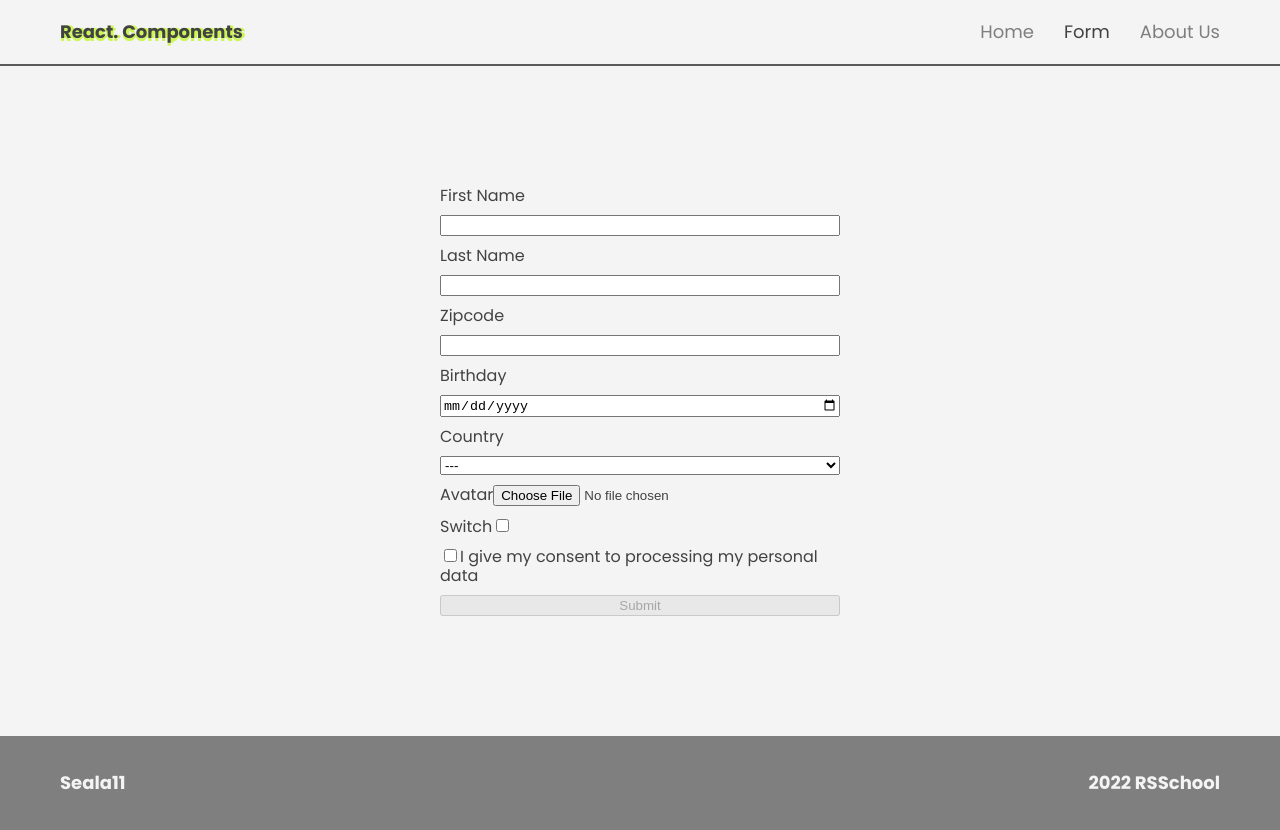
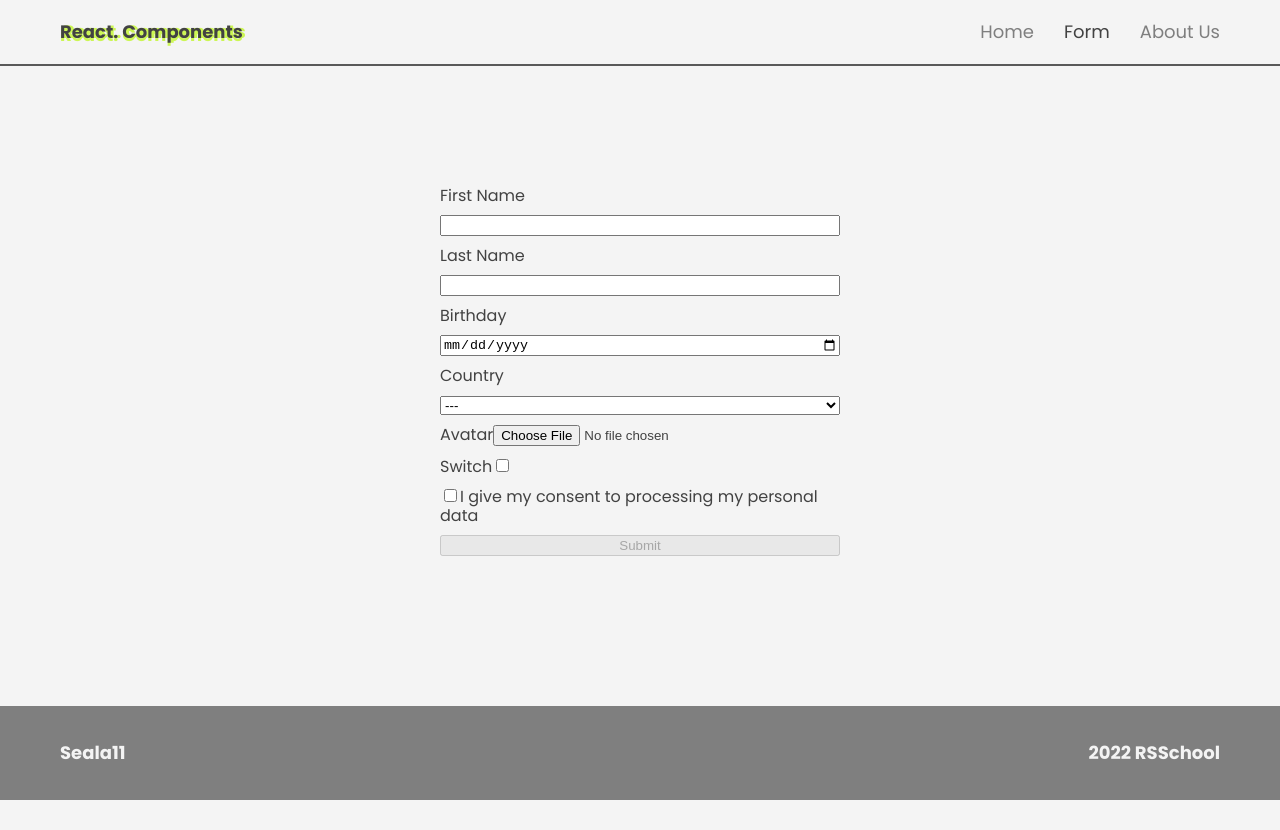
Before and after one commit to Seala11/react-flickr-gallery, a React (Create React App) app: page /form in a window 1280 px wide. After the commit the page ends 800 px from the top, so only its background shows below. Built offline with nearby package versions, Linux system fonts and the light colour scheme.

Commit message:
feat: add form submit errors tests

```diff
--- a/src/pages/form/index.tsx
+++ b/src/pages/form/index.tsx
@@ -5,14 +5,14 @@ import styles from './index.module.scss';
 type FormPropsType = {
   handleSubmit: () => void;
   enableSubmitButton: () => void;
+  disableSubmitButton: () => void;
   validateData: () => void;
-  disableSubmitButton: () => void;
+  removeInputError: () => void;
 };
 
-interface IErrors {
+interface IInputNames {
   lastName?: string;
   firstName?: string;
-  zipcode?: string;
   birthday?: string;
   country?: string;
   avatar?: string;
@@ -22,7 +22,6 @@ interface IErrors {
 enum UserInput {
   LAST_NAME = 'lastName',
   FIRST_NAME = 'firstName',
-  ZIP = 'zipcode',
   BIRTHDAY = 'birthday',
   COUNTRY = 'country',
   AVATAR = 'avatar',
@@ -31,20 +30,19 @@ enum UserInput {
 
 type StateType = {
   disabled: boolean;
-  errors: IErrors;
+  errors: IInputNames;
 };
 
 class Form extends React.Component {
   state: StateType = { disabled: true, errors: {} };
-  // firstNameInput: React.RefObject<HTMLInputElement>;
-  // firstNameInput: () => void;
 
   constructor(props: FormPropsType) {
     super(props);
     this.handleSubmit = this.handleSubmit.bind(this);
     this.enableSubmitButton = this.enableSubmitButton.bind(this);
+    this.disableSubmitButton = this.disableSubmitButton.bind(this);
     this.validateData = this.validateData.bind(this);
-    this.disableSubmitButton = this.disableSubmitButton.bind(this);
+    this.removeInputError = this.removeInputError.bind(this);
   }
 
   handleSubmit(event: React.ChangeEvent<HTMLFormElement>) {
@@ -57,26 +55,10 @@ class Form extends React.Component {
   }
 
   enableSubmitButton(event: React.ChangeEvent<HTMLInputElement | HTMLSelectElement>) {
-    const reset = () => {
-      this.setState({
-        disabled: false,
-        errors: {},
-      });
-    };
     if (Object.keys(this.state.errors).length > 0) {
-      const newErrorsState = { ...this.state.errors };
-      delete newErrorsState[event.target.name as keyof IErrors];
-
-      if (Object.keys(newErrorsState).length > 0) {
-        this.setState({
-          disabled: true,
-          errors: newErrorsState,
-        });
-      } else {
-        reset();
-      }
+      this.removeInputError(event.target.name as keyof IInputNames);
     } else {
-      reset();
+      this.setState({ disabled: false });
     }
   }
 
@@ -88,8 +70,20 @@ class Form extends React.Component {
     }
   }
 
+  removeInputError(key: keyof IInputNames) {
+    const newErrorsState = { ...this.state.errors };
+    delete newErrorsState[key];
+    // const { [key]: _, ...newErrorsState } = this.state.errors;
+
+    if (Object.keys(newErrorsState).length > 0) {
+      this.setState({ disabled: true, errors: newErrorsState });
+    } else {
+      this.setState({ disabled: false, errors: {} });
+    }
+  }
+
   validateData(data: FormData) {
-    const errors: IErrors = {};
+    const errors: IInputNames = {};
     const map = new Map(data.entries());
     let agreement = false;
     console.log('validate', map);
@@ -97,15 +91,11 @@ class Form extends React.Component {
     for (const [key, val] of map) {
       switch (key) {
         case UserInput.FIRST_NAME: {
-          if (`${val}`.length < 1) errors[UserInput.FIRST_NAME] = 'Should contain at least 2 chars';
+          if (`${val}`.length < 2) errors[UserInput.FIRST_NAME] = 'Should contain at least 2 chars';
           break;
         }
         case UserInput.LAST_NAME: {
-          if (`${val}`.length < 1) errors[UserInput.LAST_NAME] = 'Should contain at least 2 chars';
-          break;
-        }
-        case UserInput.ZIP: {
-          if (`${val}`.length < 1) errors[UserInput.ZIP] = 'Invalid zipcode';
+          if (`${val}`.length < 2) errors[UserInput.LAST_NAME] = 'Should contain at least 2 chars';
           break;
         }
         case UserInput.BIRTHDAY: {
@@ -173,17 +163,6 @@ class Form extends React.Component {
             onChange={this.enableSubmitButton}
           />
           {errors.lastName && <small className={styles.error}>{errors.lastName}</small>}
-
-          <label htmlFor="zipcode">Zipcode</label>
-          <input
-            id="zipcode"
-            type="text"
-            name="zipcode"
-            data-testid="zipcode"
-            autoComplete="off"
-            onChange={this.enableSubmitButton}
-          />
-          {errors.zipcode && <small className={styles.error}>{errors.zipcode}</small>}
 
           <label htmlFor="birthday">Birthday</label>
           <input
```
Also changed, not shown: 1 other file (tests, documents, lock files or other folders).
